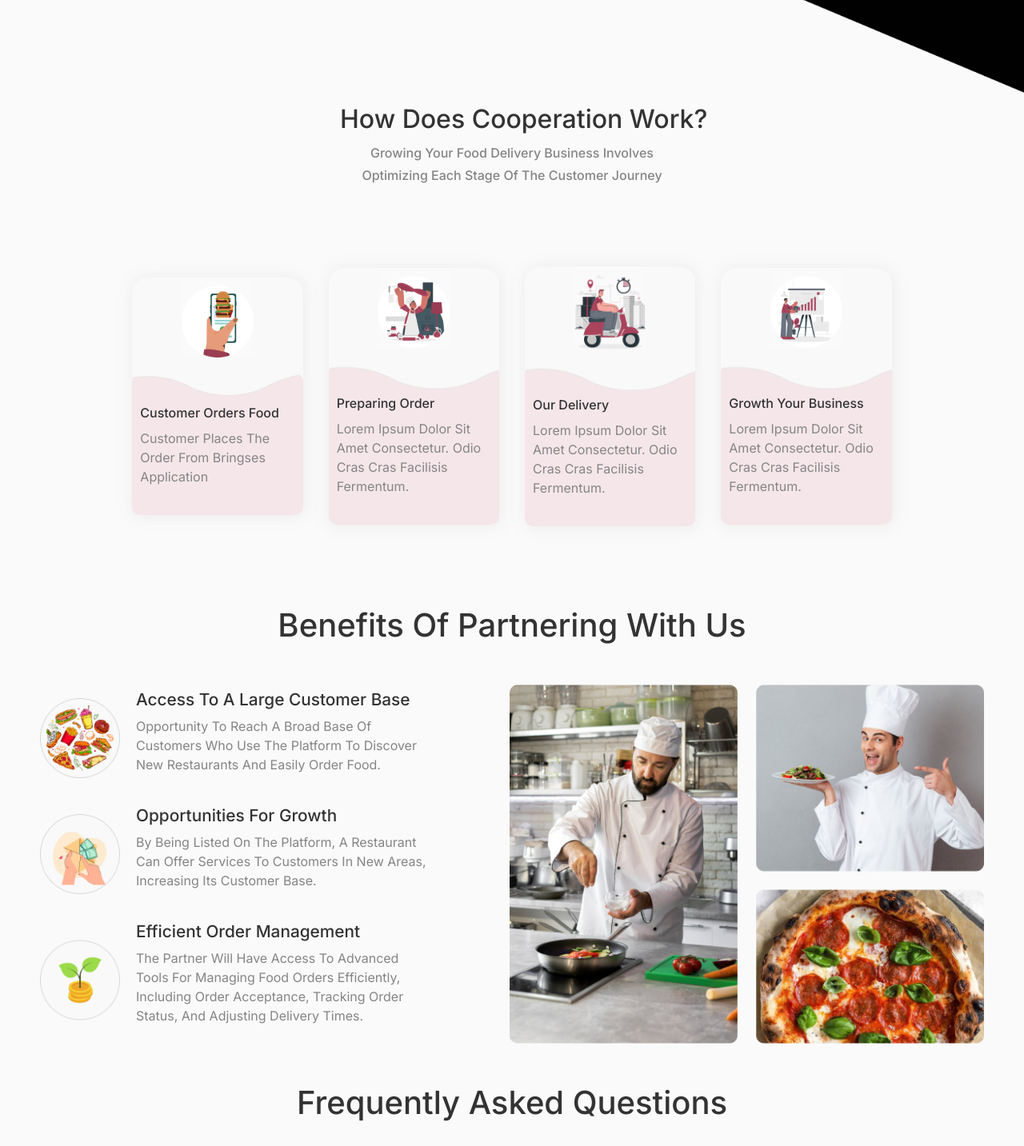
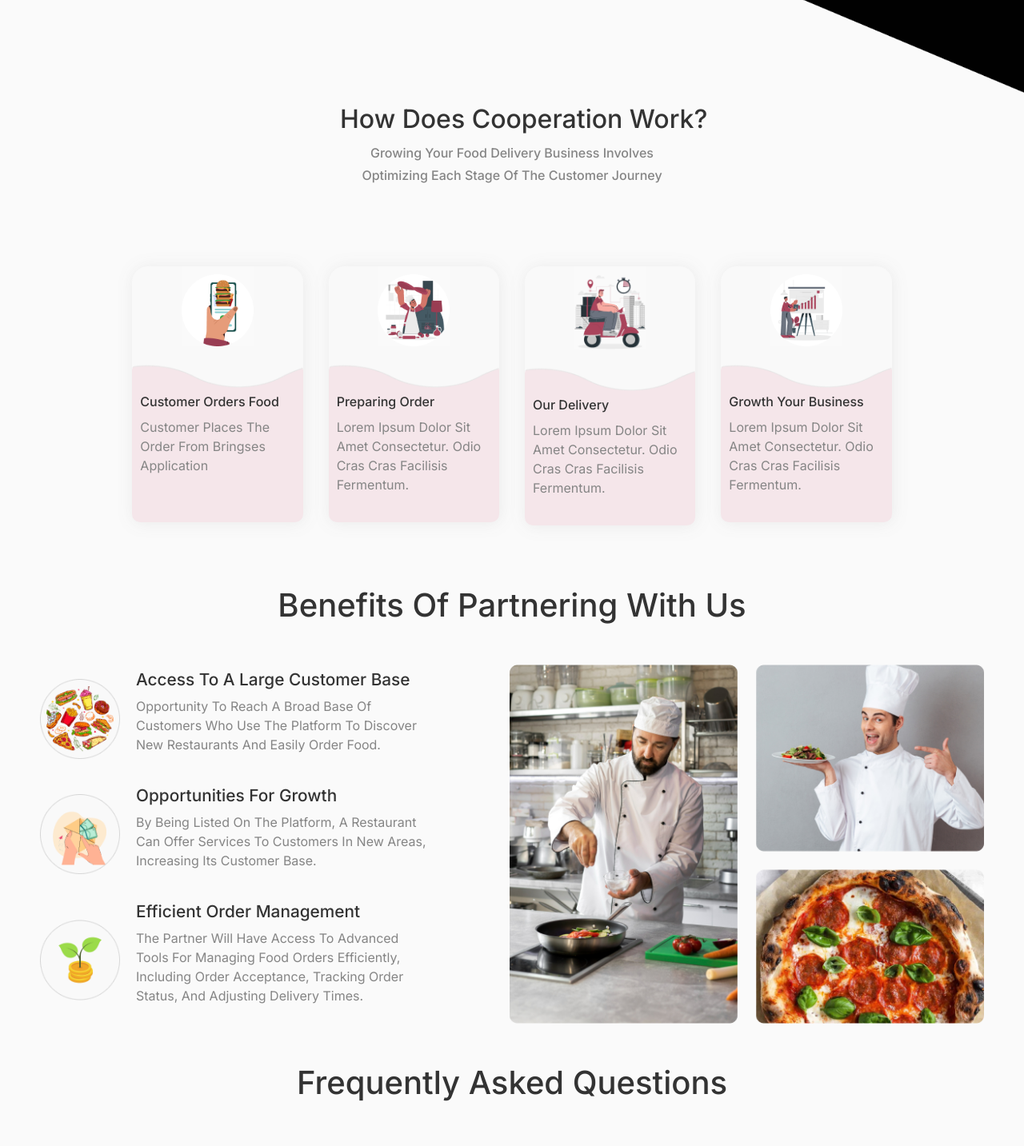
Before and after one commit to remon-samir1/bring-es, a React (Create React App) app: page /partner in a window 1280 px wide. Shown: the part 740-2173 px from the top of the page at 80% size. Built offline with nearby package versions, Linux system fonts and the light colour scheme; what cookie-universal would draw is missing.

Commit message:
first upload

```diff
--- a/src/website/Landing/PartnerLanding/Benefits/Benefits.css
+++ b/src/website/Landing/PartnerLanding/Benefits/Benefits.css
@@ -3,7 +3,7 @@
   padding-left: 50px;
   padding-right: 50px;
   margin-bottom: 50px;
-  margin-top: 100px;
+  margin-top: 200px;
 }
 .Benefits h4 {
   text-align: center;
--- a/src/website/Landing/PartnerLanding/HowWorkSection/HowWork.css
+++ b/src/website/Landing/PartnerLanding/HowWorkSection/HowWork.css
@@ -1,6 +1,6 @@
 .HowWork {
   width: 100%;
-  margin-bottom: 50px;
+  margin-bottom: 100px;
 }
 .HowWork .content {
   text-align: center;
@@ -35,6 +35,7 @@
   border-radius: 20px;
   filter: drop-shadow(1px 1px 10px rgba(80, 77, 77, 0.0901960784));
   background-color: #F9F9F9;
+  height: 200px;
 }
 .HowWork .HowWorkCard .card-icon {
   background-color: var(--bg-color);
```
